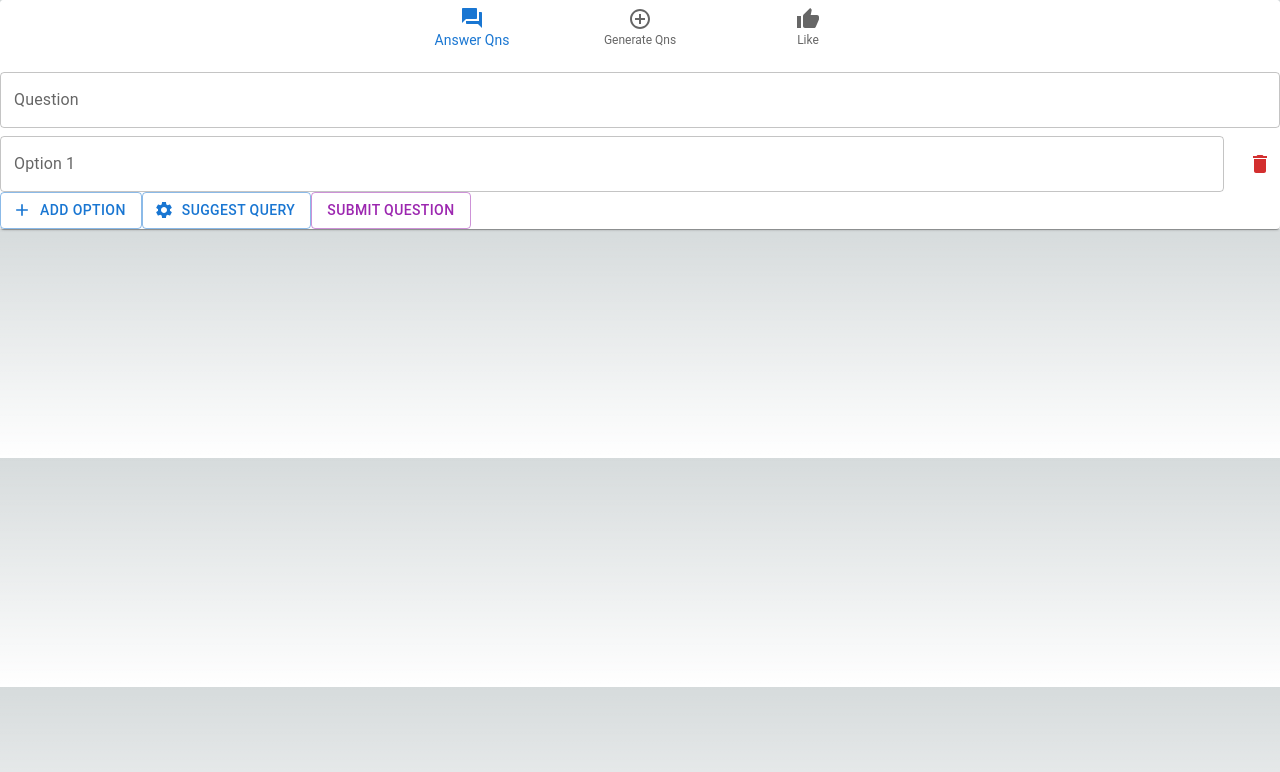
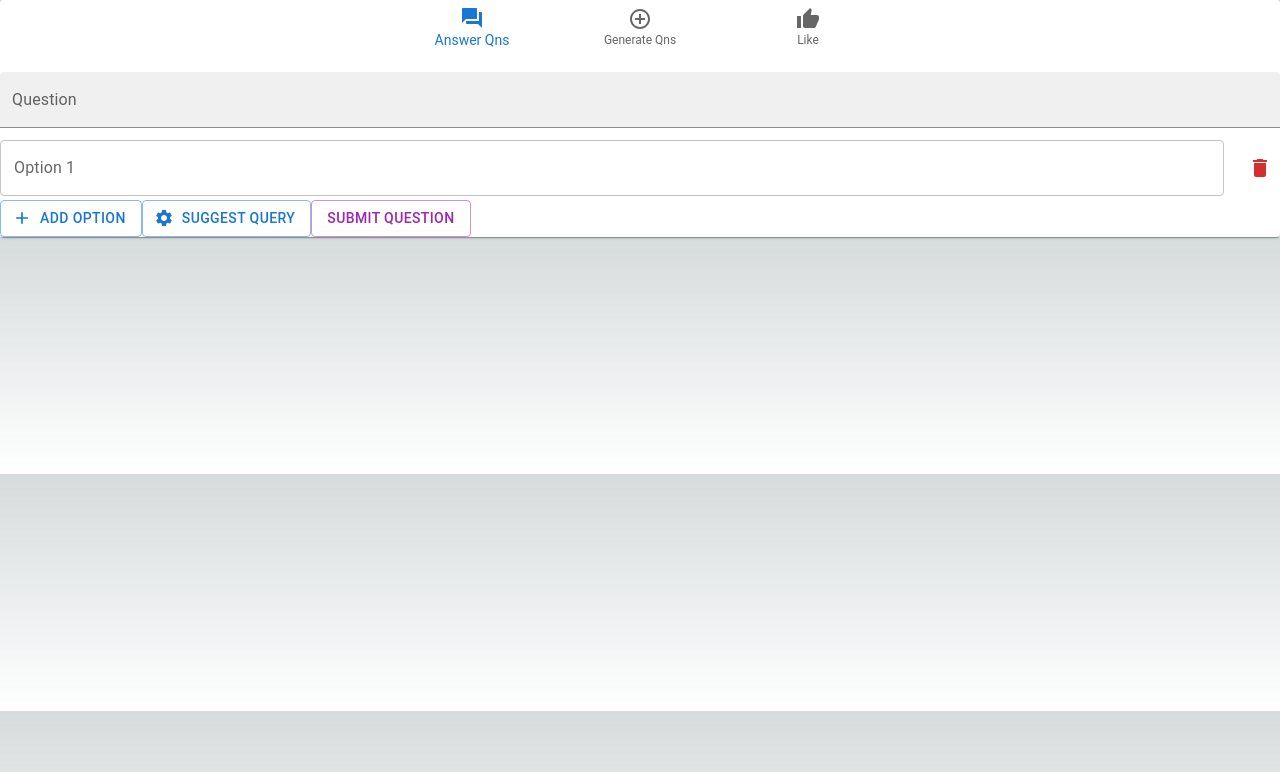
Before and after one commit to moroha29/HackAndRollFE, a Next.js app: page /generate in a window 1280 px wide. Shown: the top 772 px of the page. Built offline with nearby package versions, Linux system fonts and the light colour scheme.

Commit message:
[Generate][Feature][Bug-Fix] Added 0.5px margin

```diff
--- a/app/generate/page.tsx
+++ b/app/generate/page.tsx
@@ -98,7 +98,7 @@ export default function SimpleBottomNavigation() {
                     value={question}
                     onChange={(e) => setQuestion(e.target.value)}
                     margin="normal"
-                    variant="outlined"
+                    variant="filled"
                 />
                 {options.map((option, index) => (
                     <Box key={index} display="flex" alignItems="center" gap={2}>
@@ -108,6 +108,7 @@ export default function SimpleBottomNavigation() {
                             value={option}
                             onChange={handleOptionChange(index)}
                             variant="outlined"
+                            sx={{ my: 0.5 }}
                         />
                         <IconButton onClick={() => handleRemoveOption(index)} color="error">
                             <DeleteIcon />
--- a/app/question/page.tsx
+++ b/app/question/page.tsx
@@ -1,5 +1,5 @@
 "use client"
-import { useState, useEffect } from 'react';
+  import { useState, useEffect } from 'react';
 import * as React from 'react';
 import CardDisplay from '@/components/CardDisplay';
 
```
